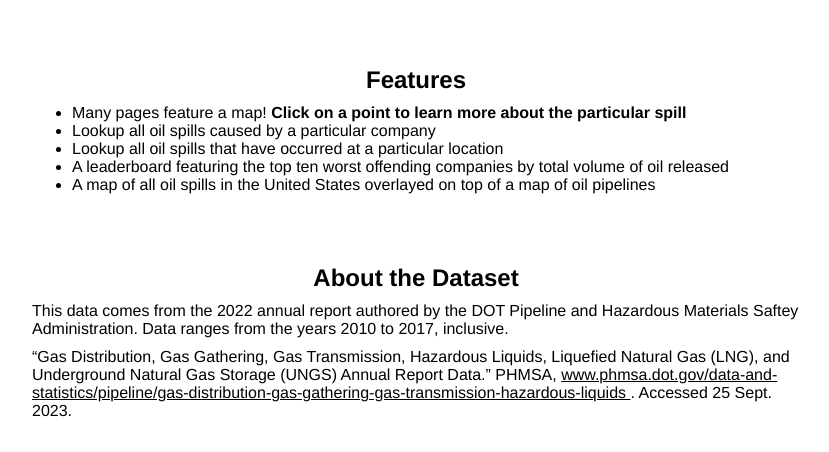
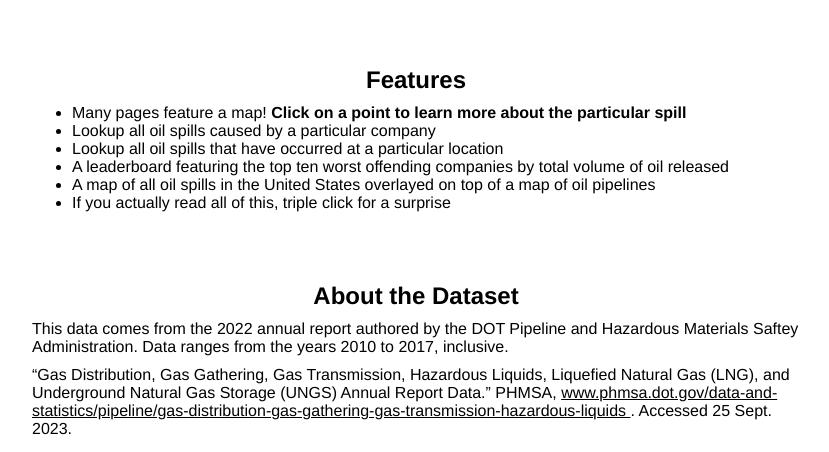
Before and after one commit to CS257-F23/team-project-c, a Flask app: page /about in a window 1280 px wide. Shown: the part 273-725 px from the top of the page, without its empty margins (224-1053 px from the left). Run offline with Flask 3, Linux system fonts and the light colour scheme; some libraries are stand-ins or nearby versions.

Commit message:
Literally nothing

```diff
--- a/ProductionCode/data_accessor.py
+++ b/ProductionCode/data_accessor.py
@@ -404,7 +404,6 @@ class DataAccessor:
         return cursor.fetchall()
 
 
-
     def get_leaders(self) -> list[tuple]:
         """
         Get all the data from the leaderboard. This returns the top
--- a/app.py
+++ b/app.py
@@ -144,7 +144,6 @@ def spillinfo(latitude, longitude):
                            lon= longitude,
                            data=data.get_spill_data_by_location(latitude, longitude),
                            mapHTML=map.get_html()
-
                           )
 
 
--- a/templates/about.html
+++ b/templates/about.html
@@ -60,6 +60,7 @@
         <li>Lookup all oil spills that have occurred at a particular location</li>
         <li>A leaderboard featuring the top ten worst offending companies by total volume of oil released</li>
         <li>A map of all oil spills in the United States overlayed on top of a map of oil pipelines</li>
+        <li>If you actually read all of this, triple click for a surprise</li>
       </ul>
       <h2>About the Dataset</h2>
       <p>
```
